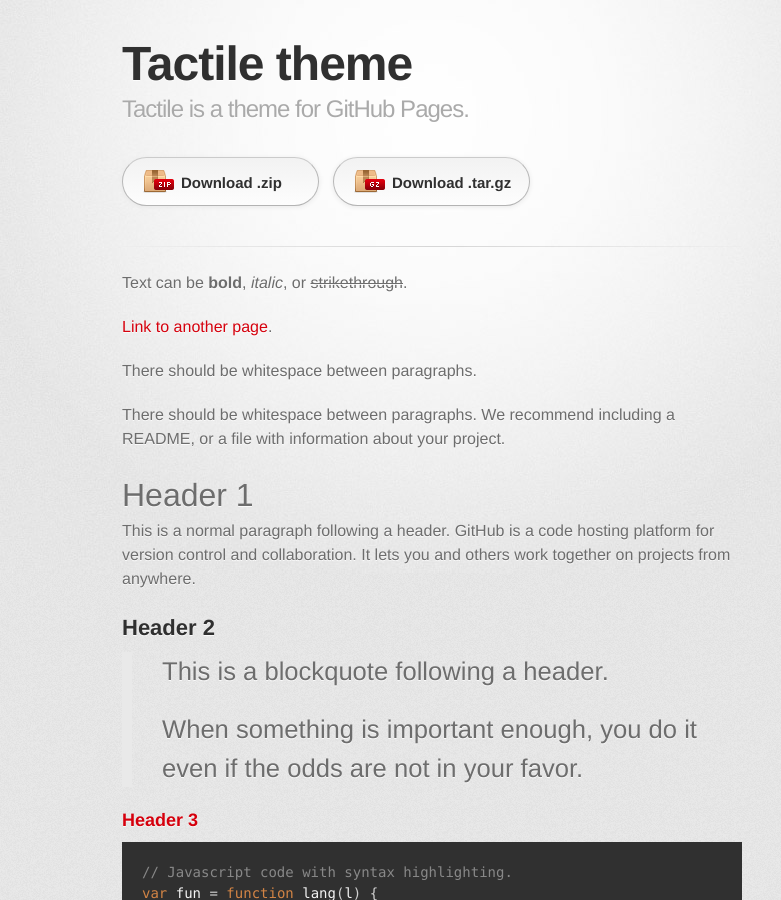
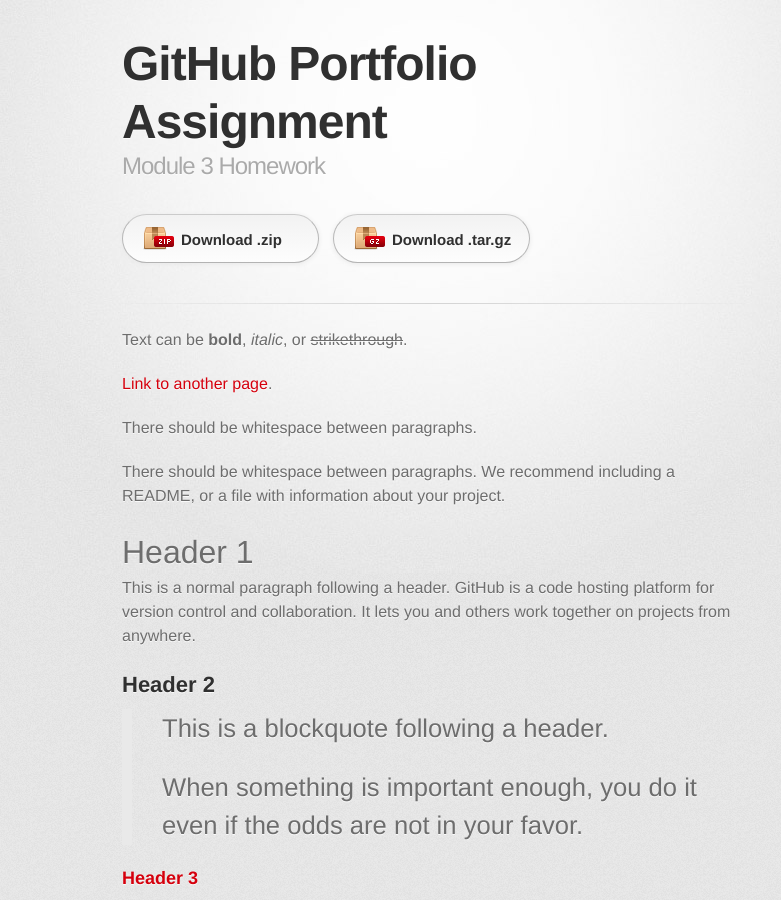
Before and after one commit to LukeTrieber/LukeTrieber.github.io, a Jekyll site: the page built from index.md, in a window 1280 px wide and 900 px high. Shown: the whole window, without its empty margins (208-989 px from the left). Built offline with Jekyll 4.4.1, drawn with Linux system fonts in a browser that asks for light colours; some web fonts are replaced; our own code applies the rules of GitHub Pages for plain Markdown files.

Commit message:
Update index.md

```diff
--- a/index.md
+++ b/index.md
@@ -1,5 +1,6 @@
 ---
-layout: default
+title: GitHub Portfolio Assignment
+description: Module 3 Homework
 ---
 
 Text can be **bold**, _italic_, or ~~strikethrough~~.
```
